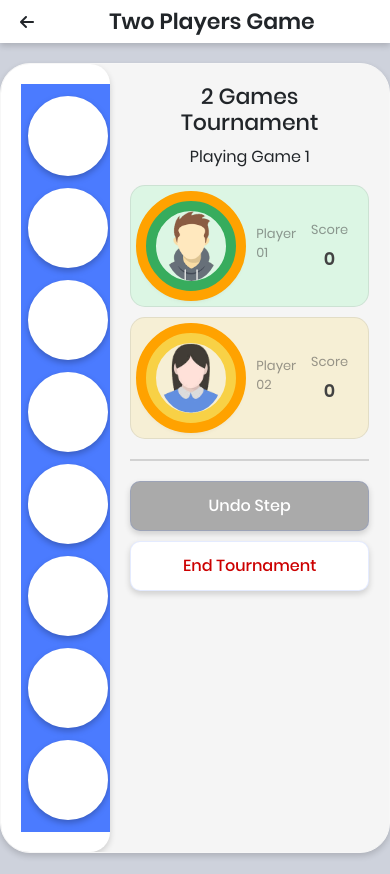
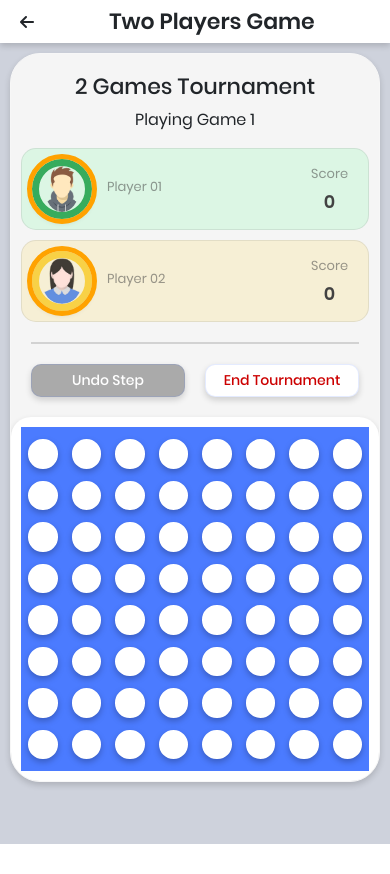
Before and after one commit to sahilit/connect-four, a React (Create React App) app: page /game in a window 390 px wide. After the commit the page ends 844 px from the top, so only its background shows below. Built offline with nearby package versions, Linux system fonts and the light colour scheme.

Commit message:
made game page responsive

```diff
--- a/src/screens/Details/style.sass
+++ b/src/screens/Details/style.sass
@@ -1,4 +1,4 @@
-$breakpoint-details: 640px;
+$breakpoint-details: 630px;
 $breakpoint-mobile: 576px;
 
 #details
--- a/src/screens/Game/Sidebar.tsx
+++ b/src/screens/Game/Sidebar.tsx
@@ -104,7 +104,7 @@ export default function Sidebar(props: IProps) {
       {matchWonText()}
       {tournamentWonText()}
 
-      <div>
+      <div className="detail-container">
         <div className='details-box' style={{ backgroundColor: '#DCF6E4' }}>
           <div className='avatar-container' style={{ borderColor: '#37AC5D' }}>
             {currentPlayer === player1 && winner.length === 0 && <div className='live-ring' />}
@@ -144,10 +144,12 @@ export default function Sidebar(props: IProps) {
 
       <div className='bottom-line' />
 
-      {renderButton()}
-      <Link to='/details' className='modal-btn'>
-        End Tournament
-      </Link>
+      <div className="button-group">
+        {renderButton()}
+        <Link to='/details' className='modal-btn'>
+          End Tournament
+        </Link>
+      </div>
     </div>
   )
 }
--- a/src/screens/Game/index.tsx
+++ b/src/screens/Game/index.tsx
@@ -1,4 +1,4 @@
-import React, { useState, useEffect } from 'react'
+import React, { useState, useEffect, useRef, useLayoutEffect } from 'react'
 import Header from '../../components/Header'
 import Sidebar from './Sidebar'
 
@@ -35,6 +35,7 @@ export default function Game(props: IProps) {
   const [gameNumber, setGameNumber] = useState<number>(1)
   const [winningCombination, setWinningCombination] = useState<any[]>([])
   const [lastStep, setLastStep] = useState<any[]>([])
+  const [gameBoardWidth, setGameBoardWidth] = useState<number>(0)
 
   useEffect(() => {
     let win = checkWinner(board)
@@ -48,6 +49,16 @@ export default function Game(props: IProps) {
     }
   }, [board, winner])
 
+  const targetRef = useRef(null)
+
+  useEffect(() => {
+    window.addEventListener('resize', () =>
+      setGameBoardWidth(document.getElementsByClassName('game-board')[0].clientWidth / 8)
+    )
+    setGameBoardWidth(document.getElementsByClassName('game-board')[0].clientWidth / 8)
+    console.log(document.getElementsByClassName('game-board')[0].clientWidth / 8);
+  }, [])
+
   const handleClick = (id: number) => {
     if (winner === '') {
       const boardCopy = board.map((arr: any) => {
@@ -60,7 +71,12 @@ export default function Game(props: IProps) {
         newSlat.reverse()
         setCurrentPlayer(currentPlayer === player1 ? player2 : player1)
         setBoard(boardCopy)
-        setLastStep([id, [...boardCopy[id]].indexOf(currentPlayer === player1 ? player1: player2)])
+        setLastStep([
+          id,
+          [...boardCopy[id]].indexOf(
+            currentPlayer === player1 ? player1 : player2
+          ),
+        ])
       }
     }
   }
@@ -179,7 +195,7 @@ export default function Game(props: IProps) {
       <Header headerTitle='Two Players Game' />
 
       <div className='card'>
-        <div className='game-board'>
+        <div className='game-board' ref={targetRef}>
           {board.map((x: any, i: number) => (
             <div key={i} className='grid-col' onClick={() => handleClick(i)}>
               {board[i].map((y: any, j: number) => (
@@ -197,6 +213,8 @@ export default function Game(props: IProps) {
                     key={j}
                     className='grid-row'
                     style={{
+                      height: gameBoardWidth - 16.5,
+                      width: gameBoardWidth - 16.5,
                       borderColor:
                         board[i][j] === player1
                           ? '#37AC5D'
--- a/src/screens/Game/style.sass
+++ b/src/screens/Game/style.sass
@@ -1,3 +1,7 @@
+$breakpoint-game: 1130px;
+$breakpoint-tablet: 768px;
+$breakpoint-mobile: 576px;
+
 #game
   padding-bottom: 1px
 
@@ -12,13 +16,22 @@
     max-width: 1100px
     overflow: hidden
 
+    @media screen and (max-width: $breakpoint-game)
+      flex-direction: column-reverse
+      margin: 15px
+
+    @media screen and (max-width: $breakpoint-mobile)
+      margin: 10px
+
     .game-board
       background-color: #fff
       box-shadow: 0px 3px 6px #00000029
       border-radius: 20px
       display: flex
+      flex: 1
       overflow: hidden
-      padding: 20px
+      padding: 10px
+      // width: 100%
 
       .grid-col
         background: #4B7BFF
@@ -30,12 +43,13 @@
           box-shadow: 0px 3px 6px #00000040
           border-radius: 50%
           display: flex
-          height: 80px
           justify-content: center
           margin: 12px 7px
           overflow: hidden
           position: relative
-          width: 80px
+
+          @media screen and (max-width: $breakpoint-mobile)
+            border-width: 5px
 
           img
             max-height: 100%
@@ -62,9 +76,16 @@
             height: 110%
             width: 95%
 
+            @media screen and (max-width: $breakpoint-mobile)
+              border-width: 3px
+              height: 120%
+              top: -3px
+              left: 5px
+              width: 80%
+
     .sidebar
       padding: 20px
-      flex: 1
+      // flex: 1
 
       h2
         color: #FF6600
@@ -78,68 +99,92 @@
       p
         text-align: center
 
-      .details-box
-        border: 1px solid #70707026
-        border-radius: 15px
-        display: flex
-        margin-bottom: 10px
-        padding: 10px
+      .detail-container
+        @media screen and (max-width: $breakpoint-game)
+          display: flex
+          margin: 0 -10px
 
-        .avatar-container
-          border: 15px solid transparent
-          border-radius: 50%
-          box-shadow: 0px 3px 6px #00000029
-          display: flex
-          height: 100px
-          justify-content: center
-          position: relative
-          text-align: center
-          width: 100px
+        @media screen and (max-width: $breakpoint-mobile)
+          flex-direction: column
 
-          img
-            border-radius: 50%
-            max-height: 100%
-            max-width: 100%
-
-        .live-ring
-          border: 10px solid #FFA200
-          border-radius: 50%
-          height: 110px
-          position: absolute
-          left: -20px
-          top: -20px
-          width: 110px
-
-        span
-          color: #42424288
-          font-size: 13px
-          margin-bottom: 5px
-
-        .input-field
+        .details-box
+          border: 1px solid #70707026
+          border-radius: 15px
           display: flex
           flex: 1
-          flex-direction: column
-          justify-content: center
-          padding: 0 15px
+          margin-bottom: 10px
+          padding: 10px
 
-          p
-            color: #424242
-            font-size: 18px
-            margin: 0
-            text-align: left
+          @media screen and (max-width: $breakpoint-game) and (min-width: $breakpoint-mobile)
+            margin: 0 10px
 
-        .input-field-score
-          display: flex
-          flex: 0
-          flex-direction: column
-          justify-content: center
-          padding-right: 10px
+          .avatar-container
+            border: 15px solid transparent
+            border-radius: 50%
+            box-shadow: 0px 3px 6px #00000029
+            display: flex
+            height: 100px
+            justify-content: center
+            position: relative
+            text-align: center
+            width: 100px
 
-          p
-            color: #424242
-            font-size: 18px
-            font-weight: 600
-            margin: 0
+            @media screen and (max-width: $breakpoint-mobile)
+              border-width: 7px
+              height: 60px
+              width: 60px
+
+            img
+              border-radius: 50%
+              max-height: 100%
+              max-width: 100%
+
+          .live-ring
+            border: 10px solid #FFA200
+            border-radius: 50%
+            height: 110px
+            position: absolute
+            left: -20px
+            top: -20px
+            width: 110px
+
+            @media screen and (max-width: $breakpoint-mobile)
+              border-width: 5px
+              height: 70px
+              left: -12px
+              top: -12px
+              width: 70px
+
+          span
+            color: #42424288
+            font-size: 13px
+            margin-bottom: 5px
+
+          .input-field
+            display: flex
+            flex: 1
+            flex-direction: column
+            justify-content: center
+            padding: 0 15px
+
+            p
+              color: #424242
+              font-size: 18px
+              margin: 0
+              text-align: left
+
+          .input-field-score
+            display: flex
+            flex: 0
+            flex-direction: column
+            justify-content: center
+            padding-right: 10px
+
+            p
+              color: #424242
+              font-size: 18px
+              font-weight: 600
+              margin: 0
 
       .bottom-line
         background: #70707044
@@ -147,26 +192,41 @@
         margin: 20px 0
         width: 100%
 
-      .modal-btn
-        background-color: #fff
-        border: 0
-        box-shadow: 0px 3px 6px #00000029
-        border: 1px solid #4B7BFF26
-        border-radius: 10px
-        color: #CC0000
-        display: block
-        font-weight: 500
-        margin: 0 0 10px
-        outline: 0
-        padding: 12px
-        text-align: center
-        text-decoration: none
-        width: 100%
+        @media screen and (max-width: $breakpoint-mobile)
+          margin: 10px 0 20px 0
 
-      .primary
-        background-color: #4B7BFF
-        color: #fff
-        font-weight: 500
+      .button-group
+        @media screen and (max-width: $breakpoint-game)
+          display: flex
+          margin: 0 -10px
 
-      .disabled
-        background-color: #aaa
+        .modal-btn
+          background-color: #fff
+          border: 0
+          box-shadow: 0px 3px 6px #00000029
+          border: 1px solid #4B7BFF26
+          border-radius: 10px
+          color: #CC0000
+          display: block
+          font-weight: 500
+          margin: 0 0 10px
+          outline: 0
+          padding: 12px
+          text-align: center
+          text-decoration: none
+          width: 100%
+
+          @media screen and (max-width: $breakpoint-game)
+            margin: 0 10px
+
+          @media screen and (max-width: $breakpoint-mobile)
+            font-size: 14px
+            padding: 5px
+
+        .primary
+          background-color: #4B7BFF
+          color: #fff
+          font-weight: 500
+
+        .disabled
+          background-color: #aaa
```
